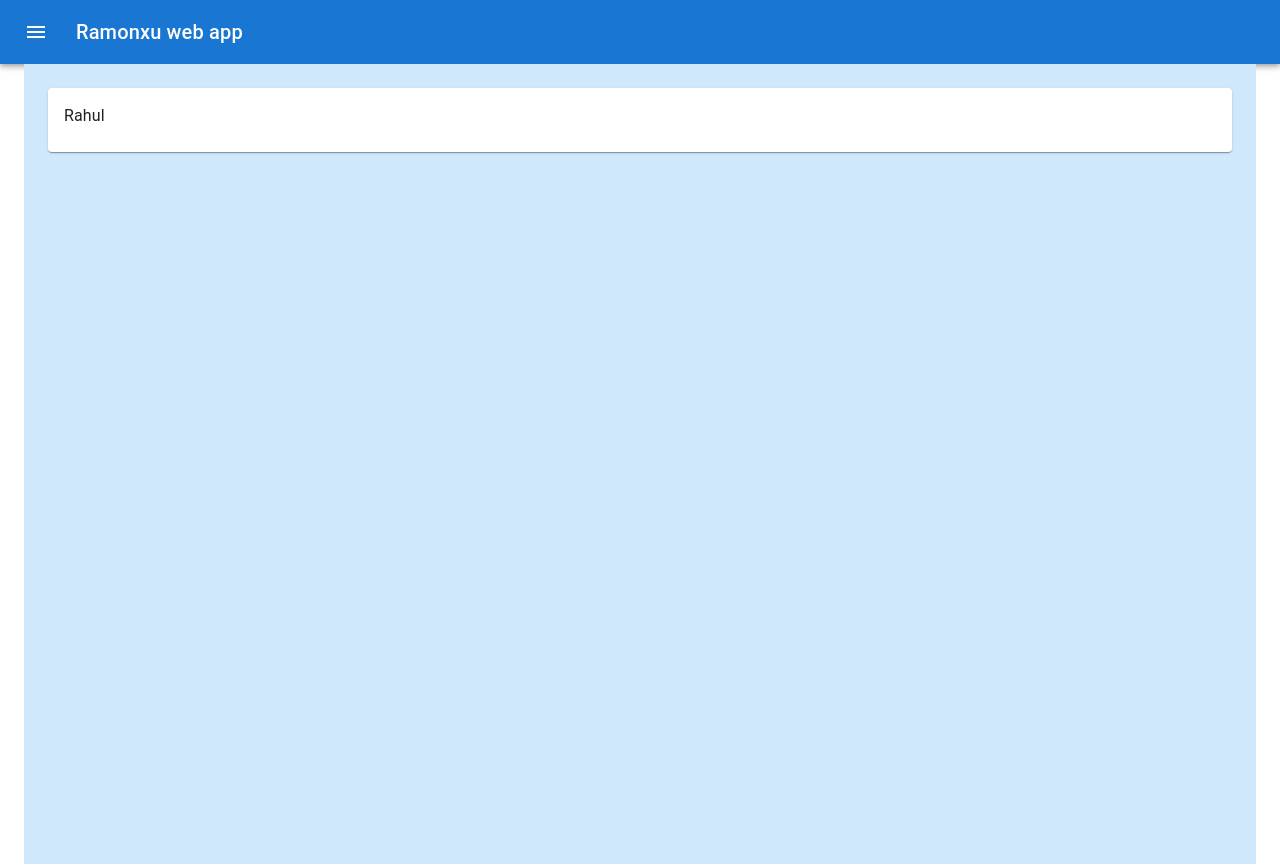
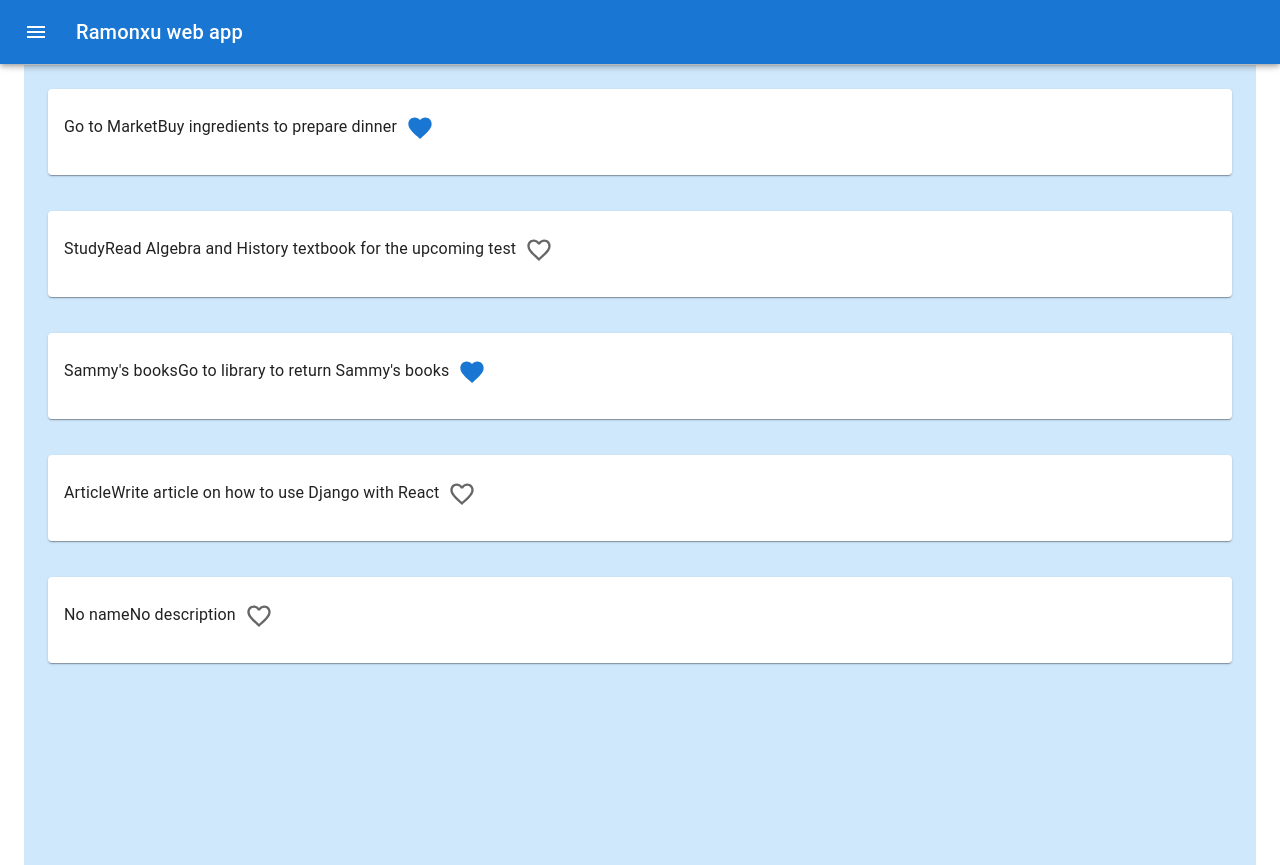
Before and after one commit to Jose-Bustamante/kactus-ramonxu-fe, a React (Create React App) app: page / in a window 1280 px wide. Built offline with nearby package versions, Linux system fonts and the light colour scheme.

Commit message:
added query, not working localhost..

```diff
--- a/package.json
+++ b/package.json
@@ -2,6 +2,7 @@
   "name": "kactus-ramonxu-fe",
   "version": "0.1.0",
   "private": true,
+  "proxy": "http://localhost:8000",
   "dependencies": {
     "@emotion/react": "^11.7.1",
     "@emotion/styled": "^11.6.0",
--- a/src/App.js
+++ b/src/App.js
@@ -4,6 +4,10 @@ import {
   Routes,
   Route,
 } from 'react-router-dom';
+import {
+  QueryClient,
+  QueryClientProvider,
+} from 'react-query';
 import './App.css';
 import AppBar from '@mui/material/AppBar';
 import Box from '@mui/material/Box';
@@ -25,11 +29,15 @@ const theme = createTheme({
   },
 });
 
+const queryClient = new QueryClient();
+
 function App() {
   return (
     <ThemeProvider theme={theme}>
+      <QueryClientProvider client={queryClient}>
+
         <Box sx={{ flexGrow: 1 }}>
-        <AppBar position="static">
+          <AppBar position="fixed">
             <Toolbar>
               <IconButton
                 size="large"
@@ -48,7 +56,7 @@ function App() {
         </Box>
         <CssBaseline />
         <Container maxWidth="xl">
-        <Box sx={{ bgcolor: '#cfe8fc', height: '100vh' }}>
+          <Box sx={{ bgcolor: '#cfe8fc', height: '100vh', marginTop: '65px' }}>
             <Router>
               <Routes>
                 <Route path="" element={<Todos />} />
@@ -56,7 +64,7 @@ function App() {
             </Router>
           </Box>
         </Container>
-
+      </QueryClientProvider>
     </ThemeProvider>
 
   );
--- /dev/null
+++ b/src/api/config.js
@@ -0,0 +1,2 @@
+export const API_LOCAL_PATH = 'localhost:8000/api';
+export const API_TODOS_PATH = '/todos';
--- /dev/null
+++ b/src/api/todos.js
@@ -0,0 +1,12 @@
+import { API_LOCAL_PATH, API_TODOS_PATH } from './config';
+
+export function getTodos() {
+  fetch(
+    `${API_LOCAL_PATH}${API_TODOS_PATH}`,
+  ).then((res) => res.json());
+}
+
+export function getTodo(id) {
+  console.log('ID', id);
+  return null;
+}
--- a/src/components/Todo/index.js
+++ b/src/components/Todo/index.js
@@ -4,8 +4,11 @@ import PropTypes from 'prop-types';
 import Box from '@mui/material/Box';
 import Card from '@mui/material/Card';
 import CardContent from '@mui/material/CardContent';
+import Checkbox from '@mui/material/Checkbox';
+import FavoriteBorder from '@mui/icons-material/FavoriteBorder';
+import Favorite from '@mui/icons-material/Favorite';
 
-function Todo({ name }) {
+function Todo({ name, description, completed }) {
   return (
     <Box sx={{
       padding: '12px', margin: '12px', boxSizing: 'border-box',
@@ -14,6 +17,10 @@ function Todo({ name }) {
       <Card>
         <CardContent>
           {name || 'No name'}
+          {description || 'No name'}
+
+          <Checkbox checked={completed} sx={{ '& .MuiSvgIcon-root': { fontSize: 28 } }} inputProps={{ 'aria-label': 'Checkbox demo' }} icon={<FavoriteBorder />} checkedIcon={<Favorite />} />
+
         </CardContent>
       </Card>
     </Box>
@@ -22,10 +29,14 @@ function Todo({ name }) {
 
 Todo.propTypes = {
   name: PropTypes.string,
+  description: PropTypes.string,
+  completed: PropTypes.bool,
 };
 
 Todo.defaultProps = {
-  name: 'Rahul',
+  name: 'No name',
+  description: 'No description',
+  completed: false,
 };
 
 export default Todo;
--- a/src/containers/Todos/index.js
+++ b/src/containers/Todos/index.js
@@ -1,10 +1,46 @@
 import React from 'react';
+import {
+  useQuery,
+} from 'react-query';
 import Box from '@mui/material/Box';
 import Todo from '../../components/Todo';
+import { getTodos } from '../../api/todos';
+
+const todoItems = [
+  {
+    id: 1,
+    title: 'Go to Market',
+    description: 'Buy ingredients to prepare dinner',
+    completed: true,
+  },
+  {
+    id: 2,
+    title: 'Study',
+    description: 'Read Algebra and History textbook for the upcoming test',
+    completed: false,
+  },
+  {
+    id: 3,
+    title: "Sammy's books",
+    description: "Go to library to return Sammy's books",
+    completed: true,
+  },
+  {
+    id: 4,
+    title: 'Article',
+    description: 'Write article on how to use Django with React',
+    completed: false,
+  },
+];
 
 function Todos() {
+  const query = useQuery('todos', getTodos);
+  console.log(query.data);
   return (
     <Box sx={{ overflow: 'auto' }}>
+      {todoItems.map(({
+        id, title, description, completed,
+      }) => <Todo name={title} description={description} completed={completed} key={id} />)}
       <Todo />
     </Box>
   );
```
Lines whose indentation alone changed are shown as unchanged.
